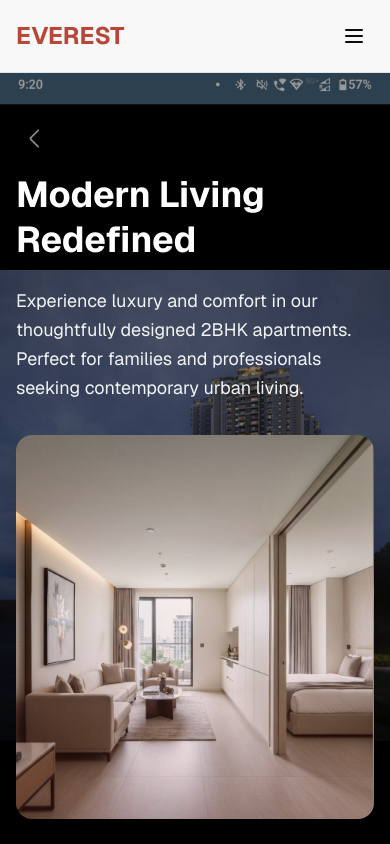
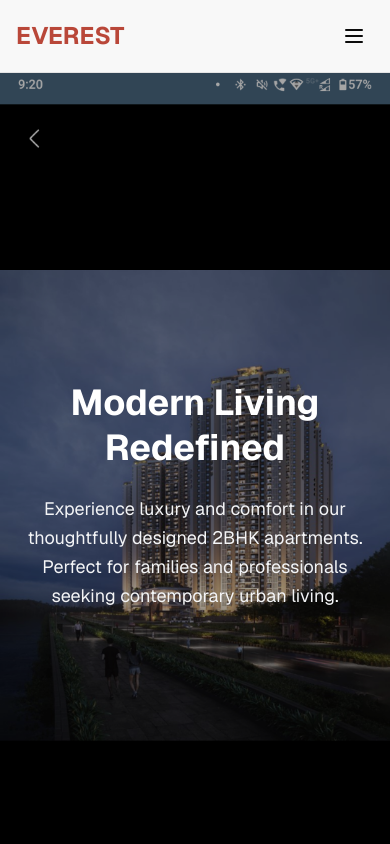
Before and after one commit to arkdevicu/v0-marketing-site-for-2bhk, a Next.js app: page / in a window 390 px wide. Shown: the top 844 px of the page. Built offline with nearby package versions, Linux system fonts and the light colour scheme.

Commit message:
fix: improve hero image display on mobile
Remove clipping and simplify layout for better visibility

#VERCEL_SKIP

Co-authored-by: arkdevicu <227661888+arkdevicu@users.noreply.github.com>

```diff
--- a/components/hero.tsx
+++ b/components/hero.tsx
@@ -1,34 +1,23 @@
 export function Hero() {
   return (
-    <section className="relative w-full min-h-screen flex items-center justify-center overflow-hidden">
+    <section className="relative w-full h-screen flex items-center justify-center overflow-hidden">
       <div className="absolute inset-0">
         <img
           src="/everest-2bhk-exterior.png"
           alt="Everest 2BHK Luxury Apartments"
           className="w-full h-full object-cover"
         />
-        <div className="absolute inset-0 bg-black/40" />
+        <div className="absolute inset-0 bg-black/35" />
       </div>
 
-      <div className="relative max-w-6xl mx-auto px-4 py-20 md:py-32 grid md:grid-cols-2 gap-8 items-center">
-        <div className="space-y-6 text-balance">
-          <h1 className="text-4xl md:text-5xl lg:text-6xl font-bold text-white leading-tight">
-            Modern Living Redefined
-          </h1>
-          <p className="text-lg md:text-xl text-gray-100 leading-relaxed">
-            Experience luxury and comfort in our thoughtfully designed 2BHK apartments. Perfect for families and
-            professionals seeking contemporary urban living.
-          </p>
-        </div>
-
-        <div className="relative h-96 md:h-full min-h-96">
-          <img
-            src="/modern-luxury-2bhk-apartment-interior-design.jpg"
-            alt="Luxury 2BHK apartment"
-            className="w-full h-full object-cover rounded-2xl shadow-2xl"
-          />
-          <div className="absolute inset-0 bg-gradient-to-t from-primary/20 to-transparent rounded-2xl" />
-        </div>
+      <div className="relative z-10 max-w-4xl mx-auto px-4 text-center space-y-6">
+        <h1 className="text-4xl md:text-5xl lg:text-6xl font-bold text-white leading-tight text-balance">
+          Modern Living Redefined
+        </h1>
+        <p className="text-lg md:text-xl text-gray-100 leading-relaxed text-balance max-w-2xl mx-auto">
+          Experience luxury and comfort in our thoughtfully designed 2BHK apartments. Perfect for families and
+          professionals seeking contemporary urban living.
+        </p>
       </div>
     </section>
   )
```
